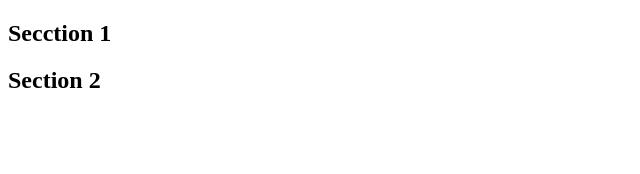
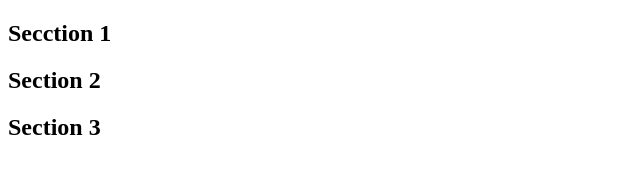
Before and after one commit to VaibhavG01/localRepo, a plain HTML site: page index.html in a window 1280 px wide. Shown: the whole page, without its empty margins (0-640 px from the left). Drawn offline with Linux system fonts and the light colour scheme.

Commit message:
3rd commit on feature/navbar

```diff
--- a/index.html
+++ b/index.html
@@ -17,7 +17,9 @@
         <h1>Section 2</h1>
     </section>
 
-
+    <section>
+        <h1>Section 3</h1>
+    </section>
 </body>
 
 </html>
```
